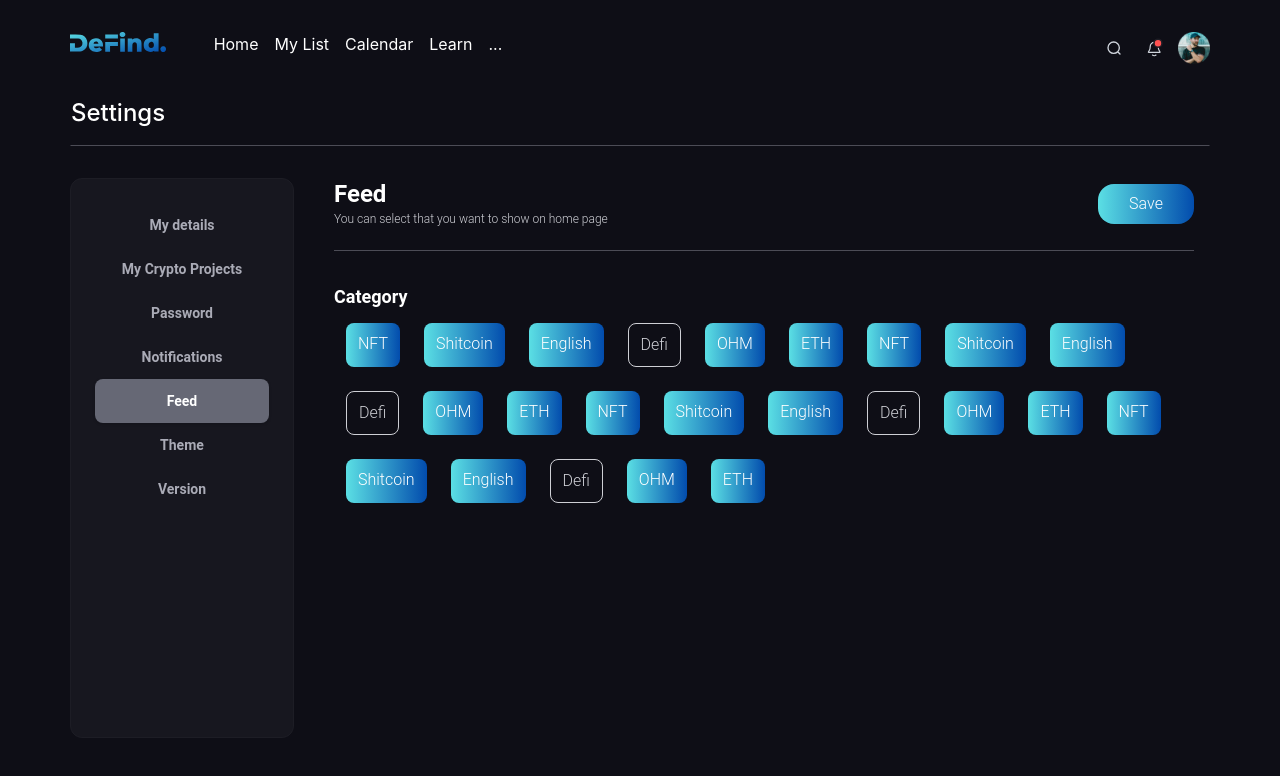
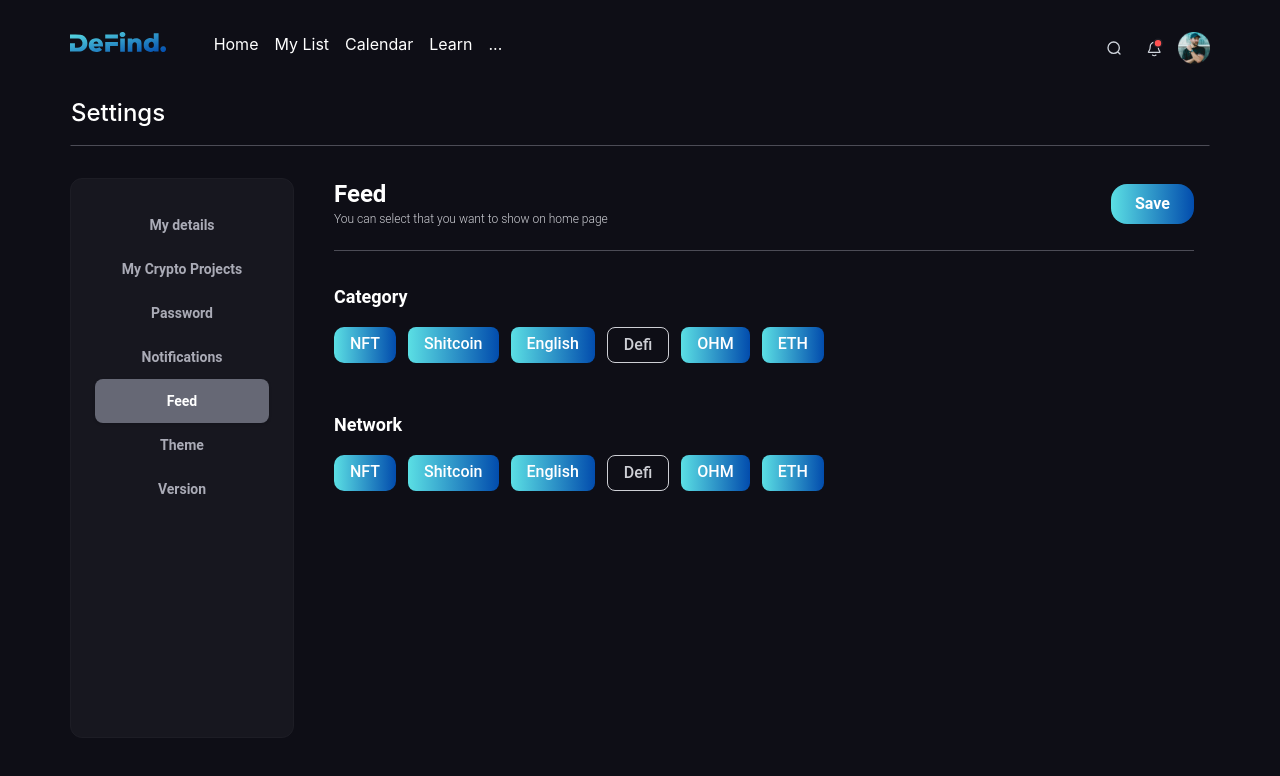
Before and after one commit to dreamdev2427/defind_frontend, a React (Create React App) app: page /settings in a window 1280 px wide. Both pictures are taken after a click on the tab "Feed". Shown: the top 776 px of the page. Built offline with nearby package versions, Linux system fonts and the light colour scheme.

Commit message:
update feed page

```diff
--- a/src/pages/Profile.jsx
+++ b/src/pages/Profile.jsx
@@ -585,12 +585,12 @@ const Profile = () => {
                   </div>
                 </div>
                 <PrimaryButton
-                  className={"w-24 h-10 text-white "}
+                  className={"w-[83px] h-10 text-white test-sm font-semibold"}
                   label="Save"
                 />
               </div>
               <div className="mt-8">
-                <div className="text-white text-left text-lg font-bold">
+                <div className="test-2xl font-semibold text-white text-left text-lg ">
                   Category
                 </div>
                 <div className="flex flex-wrap">
@@ -598,10 +598,10 @@ const Profile = () => {
                     className={`
                     ${
                       nftActivity
-                        ? "bg-transparent border-[1px] rounded-lg border-[#CECFD5] text-[#CECFD5]"
-                        : "bg-gradient-to-r from-[#5BDFE4] to-[#024CAD] rounded-lg text-white"
+                        ? "bg-transparent border-[1px] rounded-[10px] border-[#CECFD5] text-[#CECFD5]"
+                        : "bg-gradient-to-r from-[#5BDFE4] to-[#024CAD] rounded-[10px] text-white"
                     }
-                      px-3 py-2 my-3 mx-3
+                    px-4 py-1 my-4 mr-3 font-medium
                       `}
                     onClick={() => setNftActivity(!nftActivity)}
                   >
@@ -614,7 +614,7 @@ const Profile = () => {
                       ? "bg-transparent border-[1px] rounded-lg border-[#CECFD5] text-[#CECFD5]"
                       : "bg-gradient-to-r from-[#5BDFE4] to-[#024CAD] rounded-lg text-white"
                   }
-                    px-3 py-2 my-3 mx-3
+                  px-4 py-1 my-4 mr-3 font-medium
                     `}
                     onClick={() => setShitcoinActivity(!shitcoinActivity)}
                   >
@@ -627,7 +627,7 @@ const Profile = () => {
                       ? "bg-transparent border-[1px] rounded-lg border-[#CECFD5] text-[#CECFD5]"
                       : "bg-gradient-to-r from-[#5BDFE4] to-[#024CAD] rounded-lg text-white"
                   }
-                    px-3 py-2 my-3 mx-3
+                    px-4 py-1 my-4 mr-3 font-medium
                     `}
                     onClick={() => setEnglichActivity(!englishActivity)}
                   >
@@ -640,7 +640,7 @@ const Profile = () => {
                       ? "bg-transparent border-[1px] rounded-lg border-[#CECFD5] text-[#CECFD5]"
                       : "bg-gradient-to-r from-[#5BDFE4] to-[#024CAD] rounded-lg text-white"
                   }
-                    px-3 py-2 my-3 mx-3
+                    px-4 py-1 my-4 mr-3 font-medium
                     `}
                     onClick={() => setDefiActivity(!defiActivity)}
                   >
@@ -653,7 +653,7 @@ const Profile = () => {
                         ? "bg-transparent border-[1px] rounded-lg border-[#CECFD5] text-[#CECFD5]"
                         : "bg-gradient-to-r from-[#5BDFE4] to-[#024CAD] rounded-lg text-white"
                     }
-                      px-3 py-2 my-3 mx-3
+                      px-4 py-1 my-4 mr-3 font-medium
                       `}
                     onClick={() => setOhmActivity(!ohmActivity)}
                   >
@@ -666,20 +666,28 @@ const Profile = () => {
                         ? "bg-transparent border-[1px] rounded-lg border-[#CECFD5] text-[#CECFD5]"
                         : "bg-gradient-to-r from-[#5BDFE4] to-[#024CAD] rounded-lg text-white"
                     }
-                      px-3 py-2 my-3 mx-3
+                      px-4 py-1 my-4 mr-3 font-medium
                       `}
                     onClick={() => setEthActivity(!ethActivity)}
                   >
                     ETH
                   </div>
+                </div>
+              </div>
+
+              <div className="mt-8">
+                <div className="test-2xl font-semibold text-white text-left text-lg ">
+                  Network
+                </div>
+                <div className="flex flex-wrap">
                   <div
                     className={`
                     ${
                       nftActivity
-                        ? "bg-transparent border-[1px] rounded-lg border-[#CECFD5] text-[#CECFD5]"
-                        : "bg-gradient-to-r from-[#5BDFE4] to-[#024CAD] rounded-lg text-white"
+                        ? "bg-transparent border-[1px] rounded-[10px] border-[#CECFD5] text-[#CECFD5]"
+                        : "bg-gradient-to-r from-[#5BDFE4] to-[#024CAD] rounded-[10px] text-white"
                     }
-                      px-3 py-2 my-3 mx-3
+                    px-4 py-1 my-4 mr-3 font-medium
                       `}
                     onClick={() => setNftActivity(!nftActivity)}
                   >
@@ -692,7 +700,7 @@ const Profile = () => {
                       ? "bg-transparent border-[1px] rounded-lg border-[#CECFD5] text-[#CECFD5]"
                       : "bg-gradient-to-r from-[#5BDFE4] to-[#024CAD] rounded-lg text-white"
                   }
-                    px-3 py-2 my-3 mx-3
+                  px-4 py-1 my-4 mr-3 font-medium
                     `}
                     onClick={() => setShitcoinActivity(!shitcoinActivity)}
                   >
@@ -705,7 +713,7 @@ const Profile = () => {
                       ? "bg-transparent border-[1px] rounded-lg border-[#CECFD5] text-[#CECFD5]"
                       : "bg-gradient-to-r from-[#5BDFE4] to-[#024CAD] rounded-lg text-white"
                   }
-                    px-3 py-2 my-3 mx-3
+                    px-4 py-1 my-4 mr-3 font-medium
                     `}
                     onClick={() => setEnglichActivity(!englishActivity)}
                   >
@@ -718,7 +726,7 @@ const Profile = () => {
                       ? "bg-transparent border-[1px] rounded-lg border-[#CECFD5] text-[#CECFD5]"
                       : "bg-gradient-to-r from-[#5BDFE4] to-[#024CAD] rounded-lg text-white"
                   }
-                    px-3 py-2 my-3 mx-3
+                    px-4 py-1 my-4 mr-3 font-medium
                     `}
                     onClick={() => setDefiActivity(!defiActivity)}
                   >
@@ -731,7 +739,7 @@ const Profile = () => {
                         ? "bg-transparent border-[1px] rounded-lg border-[#CECFD5] text-[#CECFD5]"
                         : "bg-gradient-to-r from-[#5BDFE4] to-[#024CAD] rounded-lg text-white"
                     }
-                      px-3 py-2 my-3 mx-3
+                      px-4 py-1 my-4 mr-3 font-medium
                       `}
                     onClick={() => setOhmActivity(!ohmActivity)}
                   >
@@ -744,163 +752,7 @@ const Profile = () => {
                         ? "bg-transparent border-[1px] rounded-lg border-[#CECFD5] text-[#CECFD5]"
                         : "bg-gradient-to-r from-[#5BDFE4] to-[#024CAD] rounded-lg text-white"
                     }
-                      px-3 py-2 my-3 mx-3
-                      `}
-                    onClick={() => setEthActivity(!ethActivity)}
-                  >
-                    ETH
-                  </div>
-                  <div
-                    className={`
-                    ${
-                      nftActivity
-                        ? "bg-transparent border-[1px] rounded-lg border-[#CECFD5] text-[#CECFD5]"
-                        : "bg-gradient-to-r from-[#5BDFE4] to-[#024CAD] rounded-lg text-white"
-                    }
-                      px-3 py-2 my-3 mx-3
-                      `}
-                    onClick={() => setNftActivity(!nftActivity)}
-                  >
-                    NFT
-                  </div>
-                  <div
-                    className={`
-                  ${
-                    shitcoinActivity
-                      ? "bg-transparent border-[1px] rounded-lg border-[#CECFD5] text-[#CECFD5]"
-                      : "bg-gradient-to-r from-[#5BDFE4] to-[#024CAD] rounded-lg text-white"
-                  }
-                    px-3 py-2 my-3 mx-3
-                    `}
-                    onClick={() => setShitcoinActivity(!shitcoinActivity)}
-                  >
-                    Shitcoin
-                  </div>
-                  <div
-                    className={`
-                  ${
-                    englishActivity
-                      ? "bg-transparent border-[1px] rounded-lg border-[#CECFD5] text-[#CECFD5]"
-                      : "bg-gradient-to-r from-[#5BDFE4] to-[#024CAD] rounded-lg text-white"
-                  }
-                    px-3 py-2 my-3 mx-3
-                    `}
-                    onClick={() => setEnglichActivity(!englishActivity)}
-                  >
-                    English
-                  </div>
-                  <div
-                    className={`
-                  ${
-                    defiActivity
-                      ? "bg-transparent border-[1px] rounded-lg border-[#CECFD5] text-[#CECFD5]"
-                      : "bg-gradient-to-r from-[#5BDFE4] to-[#024CAD] rounded-lg text-white"
-                  }
-                    px-3 py-2 my-3 mx-3
-                    `}
-                    onClick={() => setDefiActivity(!defiActivity)}
-                  >
-                    Defi
-                  </div>
-                  <div
-                    className={`
-                    ${
-                      ohmActivity
-                        ? "bg-transparent border-[1px] rounded-lg border-[#CECFD5] text-[#CECFD5]"
-                        : "bg-gradient-to-r from-[#5BDFE4] to-[#024CAD] rounded-lg text-white"
-                    }
-                      px-3 py-2 my-3 mx-3
-                      `}
-                    onClick={() => setOhmActivity(!ohmActivity)}
-                  >
-                    OHM
-                  </div>
-                  <div
-                    className={`
-                    ${
-                      ethActivity
-                        ? "bg-transparent border-[1px] rounded-lg border-[#CECFD5] text-[#CECFD5]"
-                        : "bg-gradient-to-r from-[#5BDFE4] to-[#024CAD] rounded-lg text-white"
-                    }
-                      px-3 py-2 my-3 mx-3
-                      `}
-                    onClick={() => setEthActivity(!ethActivity)}
-                  >
-                    ETH
-                  </div>
-                  <div
-                    className={`
-                    ${
-                      nftActivity
-                        ? "bg-transparent border-[1px] rounded-lg border-[#CECFD5] text-[#CECFD5]"
-                        : "bg-gradient-to-r from-[#5BDFE4] to-[#024CAD] rounded-lg text-white"
-                    }
-                      px-3 py-2 my-3 mx-3
-                      `}
-                    onClick={() => setNftActivity(!nftActivity)}
-                  >
-                    NFT
-                  </div>
-                  <div
-                    className={`
-                  ${
-                    shitcoinActivity
-                      ? "bg-transparent border-[1px] rounded-lg border-[#CECFD5] text-[#CECFD5]"
-                      : "bg-gradient-to-r from-[#5BDFE4] to-[#024CAD] rounded-lg text-white"
-                  }
-                    px-3 py-2 my-3 mx-3
-                    `}
-                    onClick={() => setShitcoinActivity(!shitcoinActivity)}
-                  >
-                    Shitcoin
-                  </div>
-                  <div
-                    className={`
-                  ${
-                    englishActivity
-                      ? "bg-transparent border-[1px] rounded-lg border-[#CECFD5] text-[#CECFD5]"
-                      : "bg-gradient-to-r from-[#5BDFE4] to-[#024CAD] rounded-lg text-white"
-                  }
-                    px-3 py-2 my-3 mx-3
-                    `}
-                    onClick={() => setEnglichActivity(!englishActivity)}
-                  >
-                    English
-                  </div>
-                  <div
-                    className={`
-                  ${
-                    defiActivity
-                      ? "bg-transparent border-[1px] rounded-lg border-[#CECFD5] text-[#CECFD5]"
-                      : "bg-gradient-to-r from-[#5BDFE4] to-[#024CAD] rounded-lg text-white"
-                  }
-                    px-3 py-2 my-3 mx-3
-                    `}
-                    onClick={() => setDefiActivity(!defiActivity)}
-                  >
-                    Defi
-                  </div>
-                  <div
-                    className={`
-                    ${
-                      ohmActivity
-                        ? "bg-transparent border-[1px] rounded-lg border-[#CECFD5] text-[#CECFD5]"
-                        : "bg-gradient-to-r from-[#5BDFE4] to-[#024CAD] rounded-lg text-white"
-                    }
-                      px-3 py-2 my-3 mx-3
-                      `}
-                    onClick={() => setOhmActivity(!ohmActivity)}
-                  >
-                    OHM
-                  </div>
-                  <div
-                    className={`
-                    ${
-                      ethActivity
-                        ? "bg-transparent border-[1px] rounded-lg border-[#CECFD5] text-[#CECFD5]"
-                        : "bg-gradient-to-r from-[#5BDFE4] to-[#024CAD] rounded-lg text-white"
-                    }
-                      px-3 py-2 my-3 mx-3
+                      px-4 py-1 my-4 mr-3 font-medium
                       `}
                     onClick={() => setEthActivity(!ethActivity)}
                   >
```
